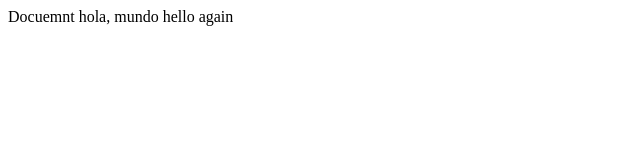
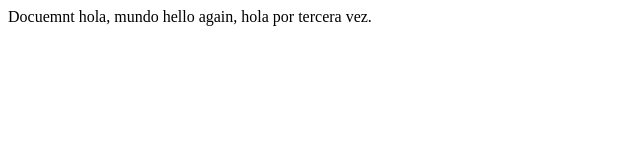
Before and after one commit to Amairany-08/IntroZero, a plain HTML site: page hello.html in a window 1280 px wide. Shown: the whole page, without its empty margins (0-640 px from the left). Drawn offline with Linux system fonts and the light colour scheme.

Commit message:
tercer hola

```diff
--- a/hello.html
+++ b/hello.html
@@ -7,6 +7,6 @@
               <title>Docuemnt</title>
     </head>
     <body>
-        hola, mundo  hello again
+        hola, mundo  hello again, hola por tercera vez.
     </body>
 </html>
```
